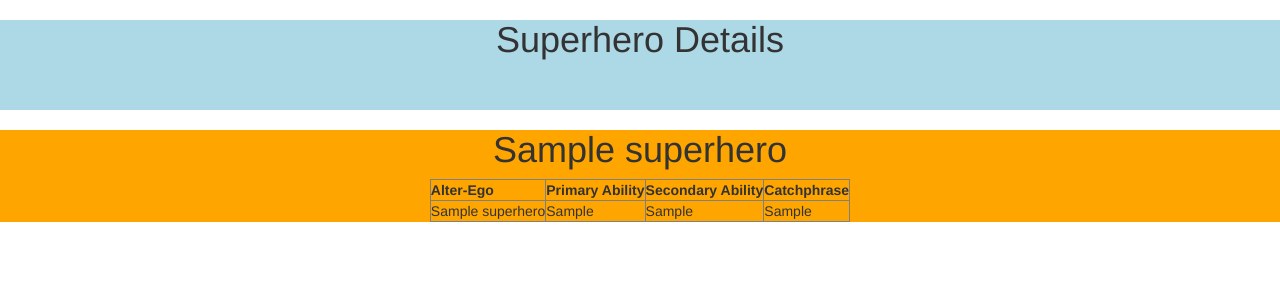
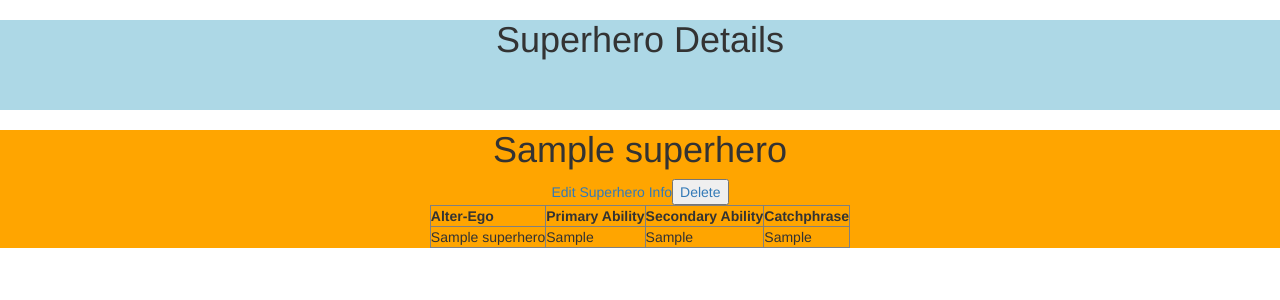
Before and after one commit to Jamesburgess44/SuperheroProject, a Django app: page /superhero/1/ in a window 1280 px wide. Shown: the top 300 px of the page. Run offline with Django 3.2, Linux system fonts and the light colour scheme; tables that the repository leaves empty hold one stand-in row (values such as "Sample post"); some libraries are stand-ins or nearby versions.

Commit message:
partially debugged delete and edit

```diff
--- a/superhero_creator/superhero/templates/superhero/detail.html
+++ b/superhero_creator/superhero/templates/superhero/detail.html
@@ -28,6 +28,10 @@
                             <td>{{specific_hero.secondary_superhero_ability}}</td>
                             <td>{{specific_hero.catch_phrase}}</td>
                         </tr>
-                <div class="sol-sm-2" style="background-color:lightblue">
+                            <a href="{% url 'superhero:edit' specific_hero.id %}">Edit Superhero Info</a>
+                            <a href="{% url 'superhero:delete' specific_hero.id %}"><input type="submit" value="Delete"></a>
+                        <div class="sol-sm-2" style="background-color:lightblue"></div>
+                    </table>
+                </div>
     </body>
 </html>
--- a/superhero_creator/superhero/urls.py
+++ b/superhero_creator/superhero/urls.py
@@ -1,9 +1,13 @@
 from django.urls import path
 from . import views
+
 
 app_name = 'superhero'
 urlpatterns = [
     path('', views.index, name='index'),
     path('<int:superhero_id>/', views.detail, name='detail'),
-    path('new/', views.create, name='create')
+    path('new/', views.create, name='create'),
+    path('delete/<int:superhero_id>/', views.delete, name='delete'),
+    path('edit/<int:superhero_id>', views.edit, name='edit'),
+
 ]
--- a/superhero_creator/superhero/views.py
+++ b/superhero_creator/superhero/views.py
@@ -22,11 +22,12 @@ def detail(request, superhero_id):
 
 
 def delete(request, superhero_id):
-    all_heroes = Superhero.objects.filter('id=superhero_id:index').delete()
+    superhero_delete = Superhero.objects.get(pk=superhero_id)
+    superhero_delete.delete()
     context = {
-        'all_heroes' : all_heroes
+        'superhero_delete': superhero_delete
     }
-    return render(request, 'superhero/index.html', context)
+    return HttpResponseRedirect(reverse(request, 'specific_hero.id', context))
 
 
 def create(request):
@@ -38,8 +39,31 @@ def create(request):
         catch_phrase = request.POST.get('catch_phrase')
         new_superhero = Superhero(name=name, alter_ego_name=alter_ego_name,
                                   primary_superhero_ability=primary_superhero_ability,
-                                  secondary_superhero_ability=secondary_superhero_ability, catch_phrase=catch_phrase)
+                                  secondary_superhero_ability=secondary_superhero_ability,
+                                  catch_phrase=catch_phrase)
         new_superhero.save()
         return HttpResponseRedirect(reverse('superhero:index'))
     else:
         return render(request, 'superhero/create.html')
+
+
+def edit(request, superhero_id):
+    superhero_edit = Superhero.objects.get(pk=superhero_id)
+    context = {
+            'superhero_edit': superhero_edit
+    }
+    if request.method == 'POST':
+        name = request.POST.get('name')
+        alter_ego_name = request.POST.get('alter_ego')
+        primary_superhero_ability = request.POST.get('primary_superhero_ability')
+        secondary_superhero_ability = request.POST.get('secondary_superhero_ability')
+        catch_phrase = request.POST.get('catchphrase')
+        superhero_edit = Superhero(name=name,
+                                alter_ego_name=alter_ego_name,
+                                primary_superhero_ability=primary_superhero_ability,
+                                secondary_superhero_ability=secondary_superhero_ability,
+                                catch_phrase=catch_phrase)
+        superhero_edit.save(superhero_id)
+        return HttpResponseRedirect(reverse('superhero:index'))
+    else:
+        return render(request, "superhero/edit.html", context)
```
Also changed, not shown: superhero_creator/superhero/templates/superhero/create.html (+9 -0 lines), superhero_creator/superhero/templates/superhero/delete.html (added, +11 -0 lines), superhero_creator/superhero/templates/superhero/edit.html (added, +19 -0 lines). Lines whose indentation alone changed are shown as unchanged.
